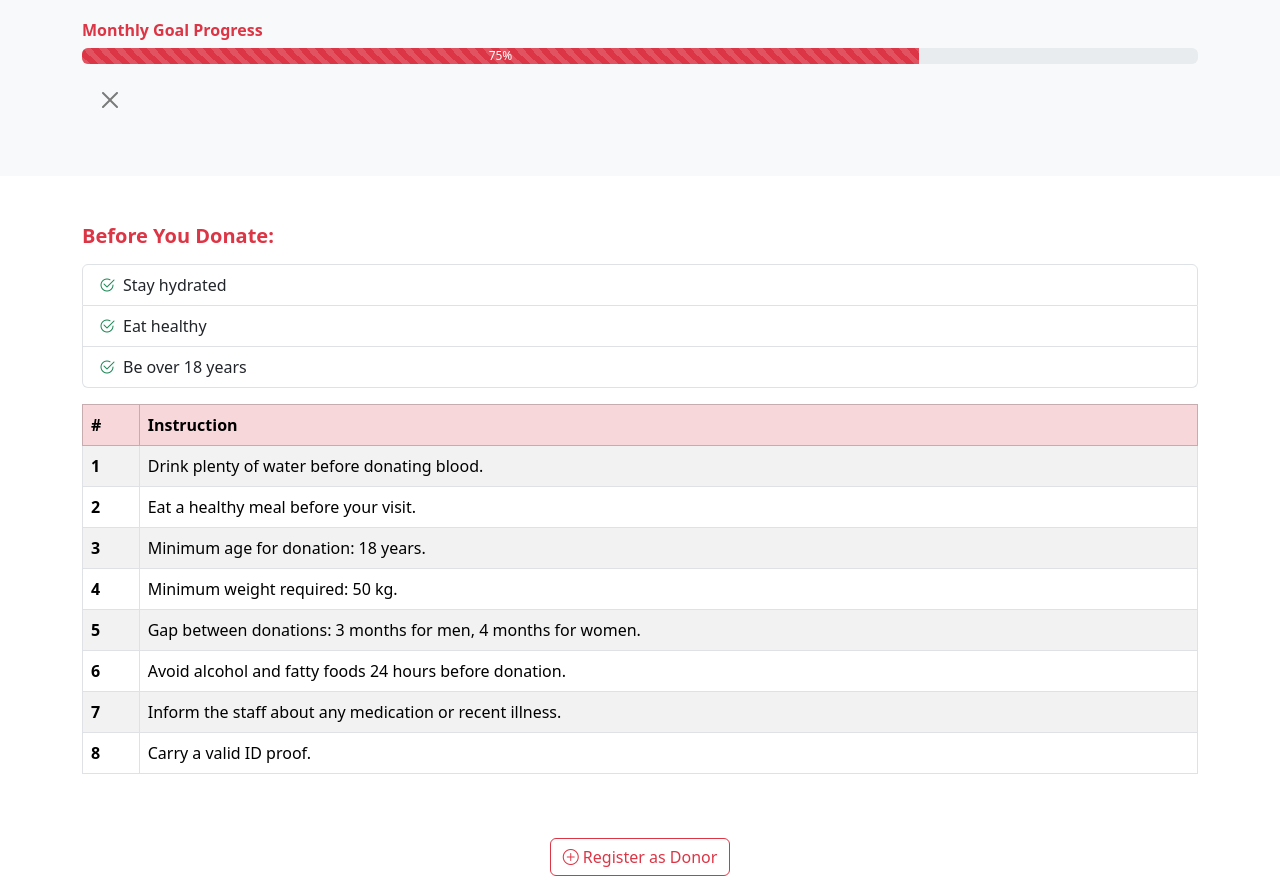
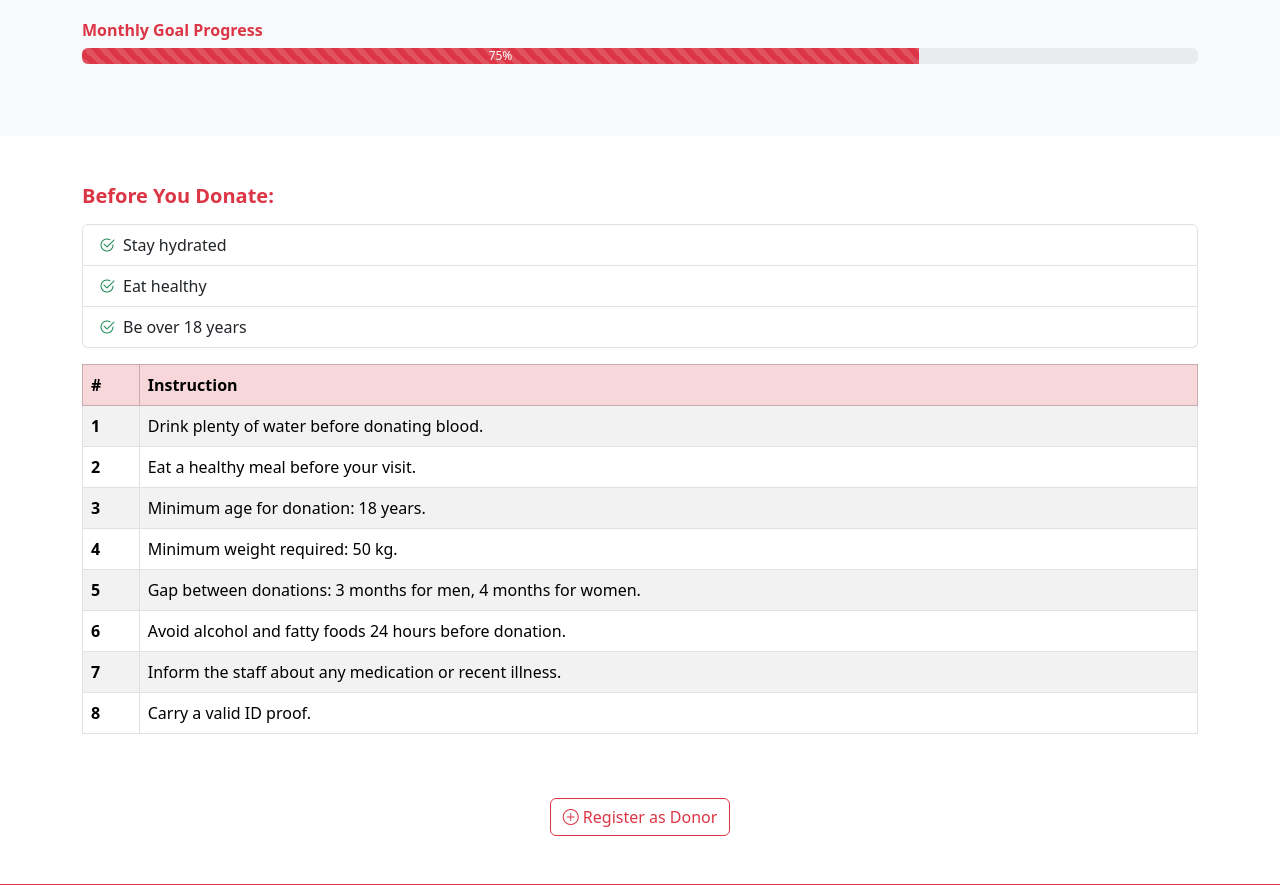
Before and after one commit to DHARSHAN-1406/WebTechnology, a plain HTML site: page index.html in a window 1280 px wide. Shown: the part 1191-2076 px from the top of the page. Drawn offline with nearby package versions, Linux system fonts and the light colour scheme.

Commit message:
Update index.html

```diff
--- a/index.html
+++ b/index.html
@@ -124,10 +124,7 @@
       </div>
 
 
-      <div class="btn-group mb-3" role="group">
 
-        <button type="button" class="btn-close ms-3" aria-label="Close"></button>
-      </div>
     </div>
   </section>
 
```
